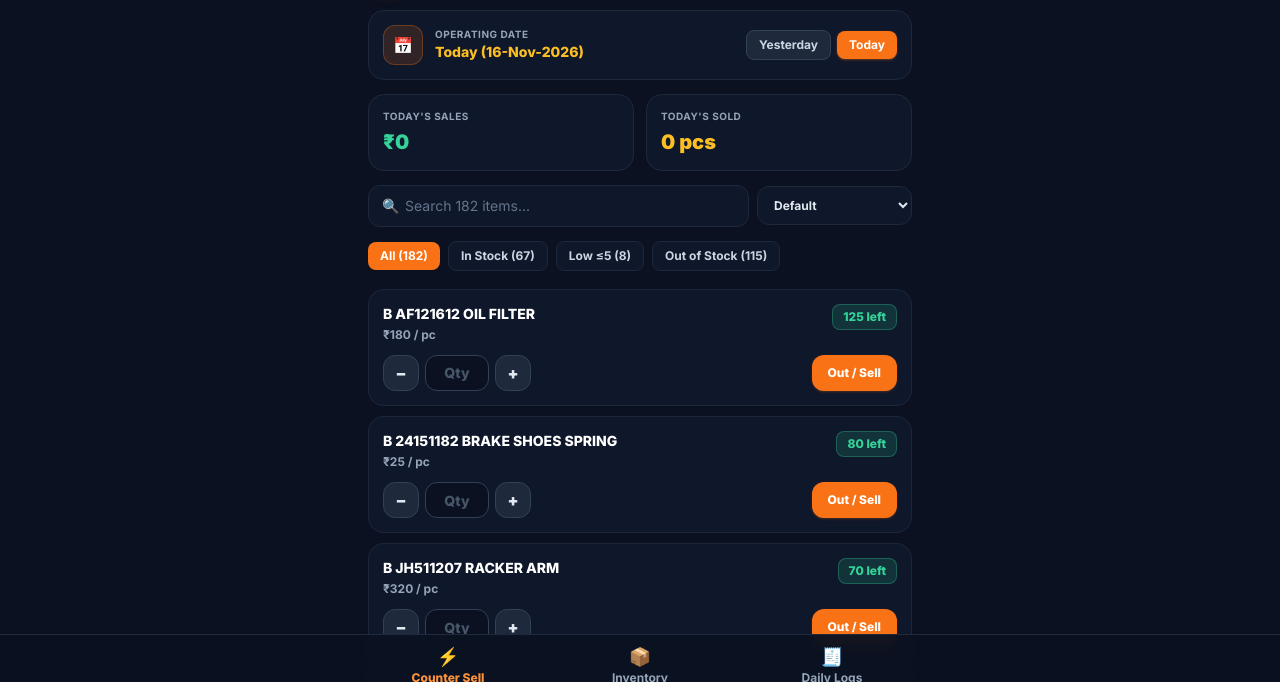
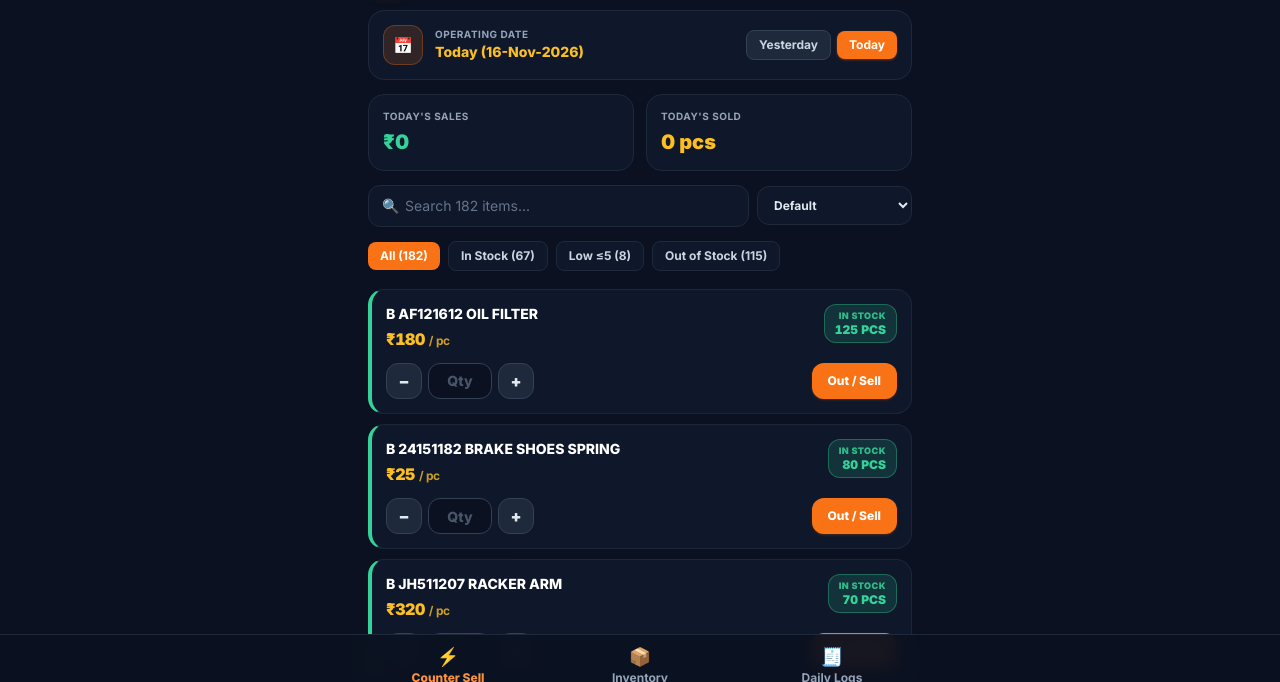
Before and after one commit to Atiqueoo7/am-analyser, a plain HTML site: page index.html in a window 1280 px wide. Shown: the part 101-783 px from the top of the page. Drawn offline with nearby package versions, Linux system fonts and the light colour scheme.

Commit message:
Update index.html

```diff
--- a/index.html
+++ b/index.html
@@ -827,22 +827,34 @@
 
       container.innerHTML = list.map(item => {
         const idx = item.origIndex;
-        const badgeClass = item.remaining <= 0
-          ? 'bg-rose-500/15 text-rose-400 border-rose-500/30'
-          : item.remaining <= 5
-            ? 'bg-amber-500/15 text-amber-400 border-amber-500/30'
-            : 'bg-emerald-400/15 text-emerald-400 border-emerald-400/30';
+        const isOut = item.remaining <= 0;
+        const isLow = item.remaining > 0 && item.remaining <= 5;
+
+        const cardBorderClass = isOut
+          ? 'border-slate-800/80 border-l-4 border-l-rose-500/70 opacity-75'
+          : isLow
+            ? 'border-slate-800/90 border-l-4 border-l-amber-400'
+            : 'border-slate-800/90 border-l-4 border-l-emerald-400';
+
+        const stockBoxClass = isOut
+          ? 'bg-rose-500/15 text-rose-400 border-rose-500/35'
+          : isLow
+            ? 'bg-amber-500/15 text-amber-400 border-amber-500/35'
+            : 'bg-emerald-400/15 text-emerald-400 border-emerald-400/35';
+
+        const stockStatusLabel = isOut ? 'OUT' : isLow ? 'LOW' : 'IN STOCK';
 
         return `
-          <div class="bg-[#0f172a] border border-slate-800/90 rounded-2xl p-3.5 space-y-3">
-            <div class="flex items-start justify-between gap-2">
+          <div class="bg-[#0f172a] border ${cardBorderClass} rounded-2xl p-3.5 space-y-3 transition">
+            <div class="flex items-start justify-between gap-2.5">
               <div class="min-w-0">
                 <div class="text-sm font-extrabold text-white leading-snug break-words">${item.name}</div>
-                <div class="text-xs font-bold text-slate-400 mt-1">₹${item.price} / pc</div>
+                <div class="text-base font-black text-amber-400 tracking-tight tabular-nums mt-1">₹${item.price} <span class="text-xs font-bold text-amber-400/80">/ pc</span></div>
               </div>
-              <span class="px-2.5 py-1 rounded-lg border text-xs font-extrabold shrink-0 ${badgeClass}">
-                ${item.remaining} left
-              </span>
+              <div class="px-2.5 py-1.5 rounded-xl border text-right shrink-0 ${stockBoxClass}">
+                <div class="text-[9px] font-black uppercase tracking-wider opacity-85 leading-none">${stockStatusLabel}</div>
+                <div class="text-xs font-black tabular-nums mt-1 leading-none">${item.remaining} PCS</div>
+              </div>
             </div>
 
             <div class="flex items-center justify-between gap-2">
@@ -867,6 +879,29 @@
           </div>
         `;
       }).join('');
+    }
+
+    function updateLineTotal(idx) {
+      const inp = document.getElementById(`qty_${idx}`);
+      const badge = document.getElementById(`lineTotal_${idx}`);
+      if (!inp || !badge) return;
+      const qty = parseInt(inp.value, 10) || 0;
+      if (qty > 0 && inventory[idx]) {
+        const total = Math.round(qty * inventory[idx].price * 100) / 100;
+        badge.textContent = `Line: ₹${total.toLocaleString('en-IN')}`;
+        badge.classList.remove('hidden');
+      } else {
+        badge.classList.add('hidden');
+      }
+    }
+
+    function stepQty(idx, delta) {
+      const inp = document.getElementById(`qty_${idx}`);
+      if (!inp) return;
+      const cur = parseInt(inp.value, 10) || 0;
+      const next = Math.max(0, cur + delta);
+      inp.value = next === 0 ? '' : next;
+      updateLineTotal(idx);
     }
 
     function stepQty(idx, delta) {
```
